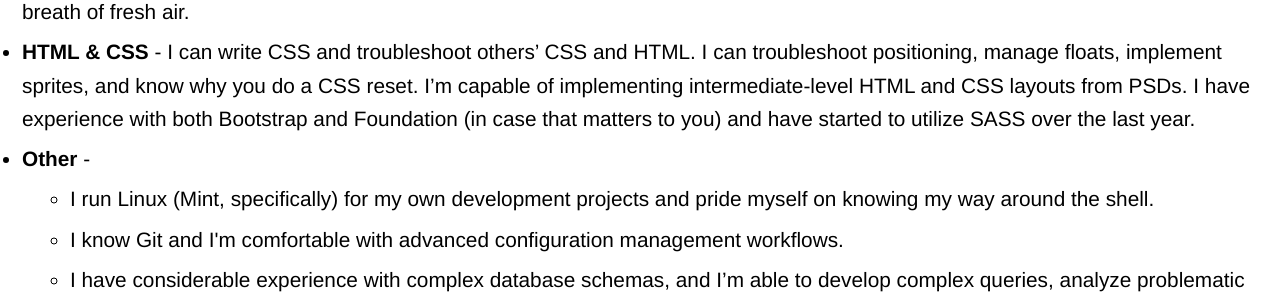
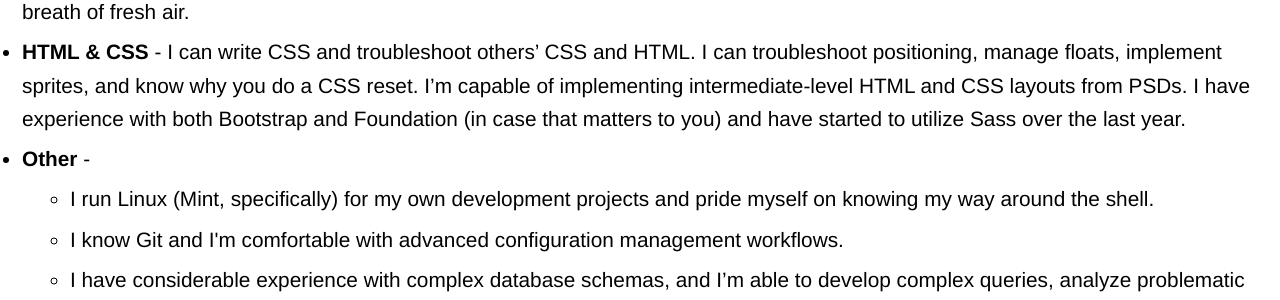
Before and after one commit to rtolocka/rtolocka.github.io, a Jekyll site: the page about.html, which Jekyll copies as it is, in a window 1280 px wide. Shown: the part 477-777 px from the top of the page. Built offline with Jekyll 4.4.1, drawn with Linux system fonts in a browser that asks for light colours; Markdown is read by kramdown in place of the engine named in the settings.

Commit message:
text correction.

```diff
--- a/about.html
+++ b/about.html
@@ -31,7 +31,7 @@
 	<li><strong>Java</strong> - I started developing in Java sometime around 2000; I spent a lot of my twenties developing enterprise Java applications using Swing (with a bit of web stuff thrown in too - back when web sites were what you did when you grew tired of beating your head against tougher problems.) At one point, I was a Java Certified Programmer and for fun I grabbed a few other Java certifications as well.
 	<li><strong>Ruby</strong> - I’ve been developing in Ruby since 2011, and it’s currently my “go-to” language for pretty much, well, anything. I enjoy being astonished at its economy and grace.</li>
 	<li><strong>Rails</strong> - I’m not a Rails “hotshot” (yet) but I’ve developed a few applications in Rails, enjoy working with it as a framework, and continue to focus on growing in this area. Given my (occasionally painful) time spent developing enterprise applications using J2EE, Rails is a breath of fresh air.</li>
-	<li><strong>HTML & CSS</strong> - I can write CSS and troubleshoot others’ CSS and HTML. I can troubleshoot positioning, manage floats, implement sprites, and know why you do a CSS reset. I’m capable of implementing intermediate-level HTML and CSS layouts from PSDs. I have experience with both Bootstrap and Foundation (in case that matters to you) and have started to utilize SASS over the last year.
+	<li><strong>HTML & CSS</strong> - I can write CSS and troubleshoot others’ CSS and HTML. I can troubleshoot positioning, manage floats, implement sprites, and know why you do a CSS reset. I’m capable of implementing intermediate-level HTML and CSS layouts from PSDs. I have experience with both Bootstrap and Foundation (in case that matters to you) and have started to utilize Sass over the last year.
 	</li>
 	<li><strong>Other</strong> -
     <ul>
```
